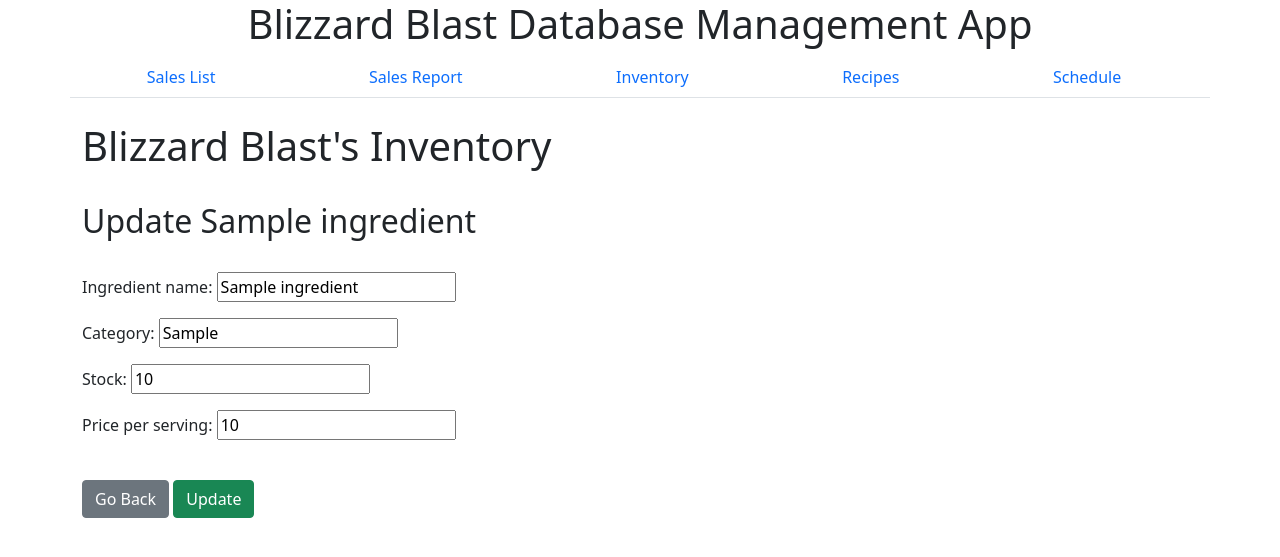
After one commit to CoruscareGames/BlizzardBlast, a Django app: a page that uses Database_Manager/templates/Database_Manager/base.html in a window 1280 px wide. The commit adds this page. Shown: the top 557 px of the page. Run offline with Django 3.2, Linux system fonts and the light colour scheme; tables that the repository leaves empty hold one stand-in row (values such as "Sample post"); some libraries are stand-ins or nearby versions.

Commit message:
Implemented updating Ingredient data form

```diff
--- a/Database_Manager/forms.py
+++ b/Database_Manager/forms.py
@@ -4,22 +4,13 @@
 from django.forms.models import modelform_factory
 from .models import *
 
-class SaleForm(ModelForm):
+class IngredientForm(ModelForm):
     class Meta:
-        model = Sale
-        fields = ('customer_name', 'day_date', 'week_date')
-
-class OrdersForm(ModelForm):
-    class Meta:
-        model = Orders
-        fields = ('price',)
-
-class MilkshakeForm(ModelForm):
-    class Meta:
-        model = Milkshake
-        fields = ('recipe_name', 'recipe_size')
-
-class CustomizationForm(ModelForm):
-    class Meta:
-        model = Customization
-        fields = ('ingredient_name', 'ingredient_quantity', 'price_delta')
+        model = Ingredient
+        fields = ('ingredient_name', 'category', 'stock', 'price_per_serving',)
+        lbales = {
+            'ingredient_name': 'Ingredient Name',
+            'category': 'Category',
+            'stock': 'Quantity',
+            'price_per_serving': 'Price Per Serving',
+        }
--- a/Database_Manager/templates/Database_Manager/base.html
+++ b/Database_Manager/templates/Database_Manager/base.html
@@ -11,12 +11,13 @@
     <header>
         <h1 class="container d-flex justify-content-center">Blizzard Blast Database Management App</h1>
         <nav class="container nav nav-tabs nav-fill bg-white">
-            <a class="nav-link" href="{% url 'manage_report' %}">Sales Report</a>
-            <a class="nav-link" href="{% url 'manage_sales_list' %}">Sales List</a>
-            <a class="nav-link" href="{% url 'manage_inventory' %}">Inventory</a>
-            <a class="nav-link" href="{% url 'manage_recipes' %}">Recipes</a>
-            <a class="nav-link" href="{% url 'manage_schedule' %}">Schedule</a>
+            <a class="nav-link" href="{% url 'sales_list' %}">Sales List</a>
+            <a class="nav-link" href="{% url 'report' %}">Sales Report</a>
+            <a class="nav-link" href="{% url 'inventory' %}">Inventory</a>
+            <a class="nav-link" href="{% url 'recipes' %}">Recipes</a>
+            <a class="nav-link" href="{% url 'schedule' %}">Schedule</a>
         </nav>
+        <br/>
 
     </header>
 
--- /dev/null
+++ b/Database_Manager/templates/Database_Manager/ingredient.html
@@ -0,0 +1,23 @@
+{% extends "Database_Manager/base.html" %}
+
+{% block title %}
+    {{ ingredient.ingredient_name }}
+{% endblock title %}
+
+{% block content %}
+    <h1>Blizzard Blast's Inventory</h1>
+    <br/>
+    <h2>Update {{ ingredient.ingredient_name }} </h2>
+    <br/>
+
+
+    <form method=POST>
+        {% csrf_token %}
+        {{ form.as_p }}
+        <br/>
+        <a href="{% url 'inventory' %}" class="btn btn-secondary">Go Back</a>
+        <input type="submit" value="Update" class="btn btn-success">
+    </form>
+
+
+{% endblock content %}
--- a/Database_Manager/templates/Database_Manager/inventory.html
+++ b/Database_Manager/templates/Database_Manager/inventory.html
@@ -22,6 +22,9 @@
               <td>{{ ingredient.category }}</td>
               <td>{{ ingredient.stock }}</td>
               <td>{{ ingredient.price_per_serving }}</td>
+              <td>
+                <a href="{% url 'manage_ingredient' ingredient.ingredient_name %}">Update</a>
+              </td>
             </tr>
           {% endfor %}
         </tbody>
--- a/Database_Manager/urls.py
+++ b/Database_Manager/urls.py
@@ -2,9 +2,10 @@
 from . import views
 
 urlpatterns = [
-    path('report/', views.report, name='manage_report'),
-    path('inventory/', views.inventory, name='manage_inventory'),
-    path('recipes/', views.recipes, name='manage_recipes'),
-    path('schedule/', views.schedule, name='manage_schedule'),
-    path('sales_list/', views.sales_list, name='manage_sales_list'),
+    path('report/', views.report, name='report'),
+    path('inventory/', views.inventory, name='inventory'),
+    path('recipes/', views.recipes, name='recipes'),
+    path('schedule/', views.schedule, name='schedule'),
+    path('', views.sales_list, name='sales_list'),
+    path('inventory/<ingredient_name>', views.manage_ingredient, name='manage_ingredient'),
 ]
--- a/Database_Manager/views.py
+++ b/Database_Manager/views.py
@@ -1,10 +1,21 @@
-from django.shortcuts import render
+from django.shortcuts import render, redirect
 from django.http import HttpResponse, HttpResponseRedirect
 from .models import *
 from .forms import *
 
 # Form views
+def manage_ingredient(request, ingredient_name):
+    ingredient = Ingredient.objects.get(pk=ingredient_name)
+    form = IngredientForm(request.POST or None, instance=ingredient)
+    context = {
+        'ingredient': ingredient,
+        'form': form
+    }
 
+    if form.is_valid():
+        form.save()
+        return redirect('inventory')
+    return render(request, 'Database_Manager/ingredient.html', context)
 
 
 # Select views
@@ -20,7 +31,7 @@
                                             ORDER BY COUNT(recipe_name) DESC
                                             ''')
     }
-    return render(request, 'Database_Manager/report.html', context)
+    return render(request, 'Database_Manager/report.html')
 
 
 # List views
```
Also changed, not shown: Database_Manager/templates/Database_Manager/report.html (+8 -1 lines).
